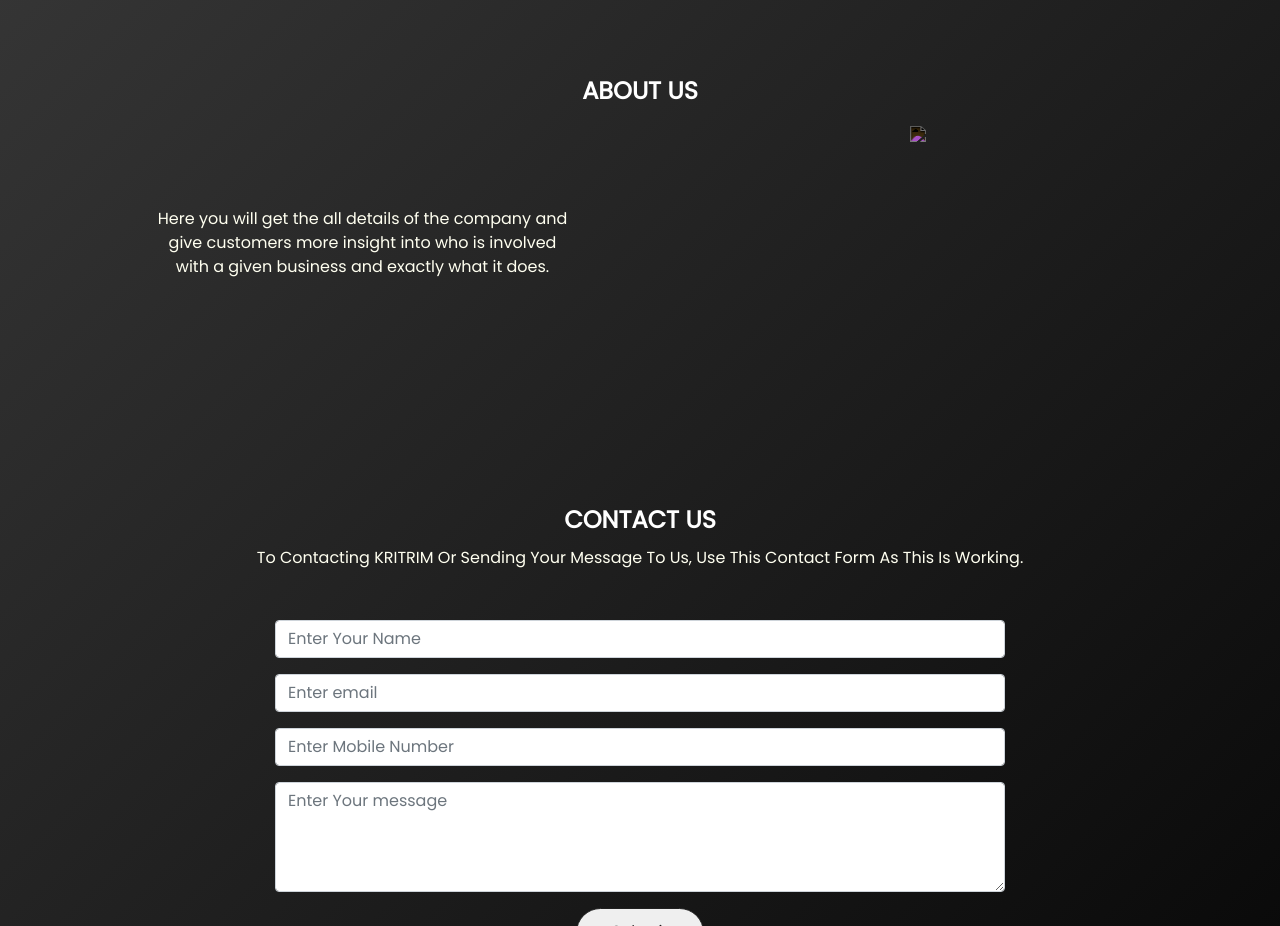
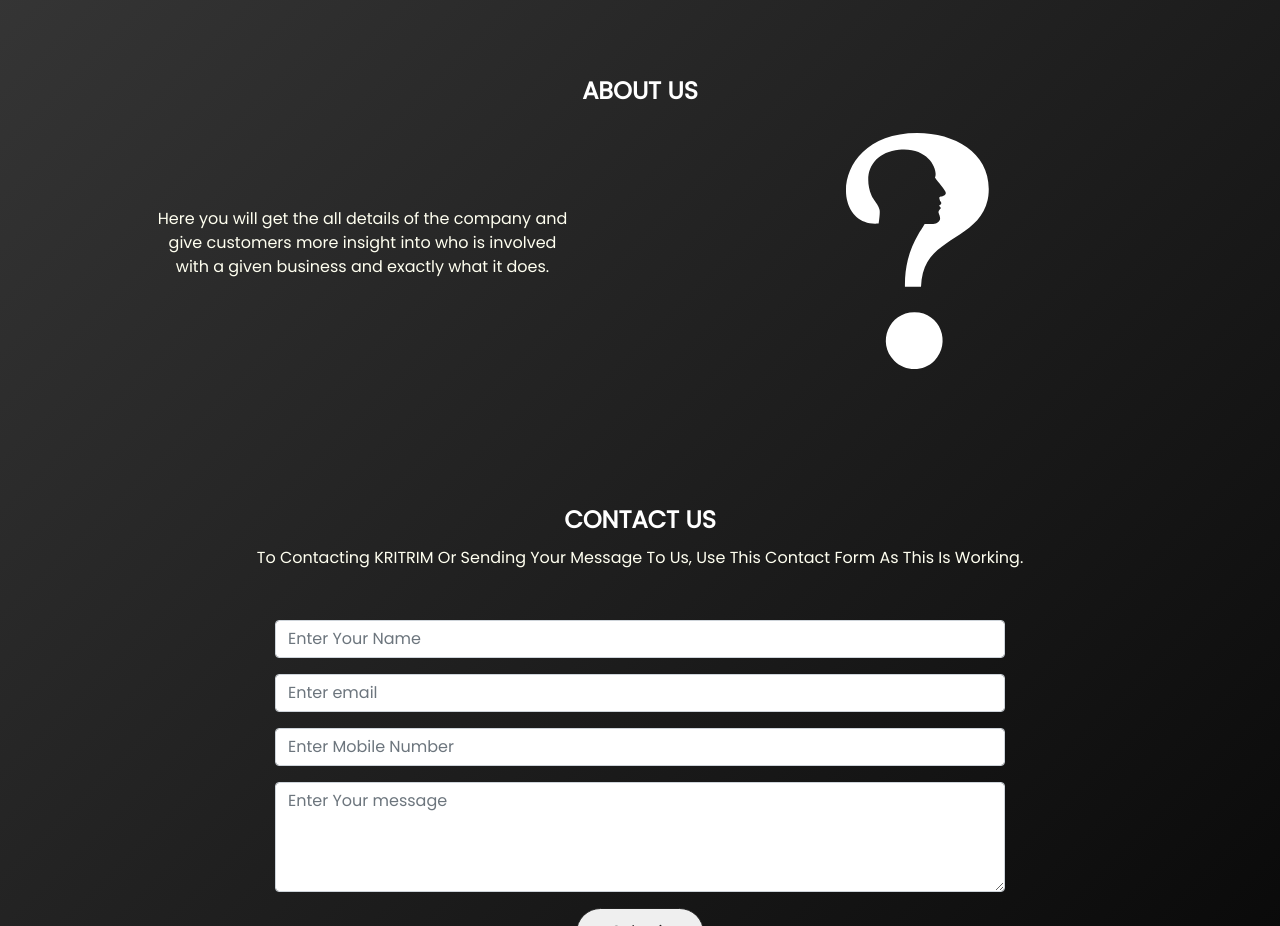
Before and after one commit to imchandra19/kritrim.github.io, a plain HTML site: page index.html in a window 1280 px wide. Shown: the part 1832-2758 px from the top of the page. Drawn offline with nearby package versions, Linux system fonts and the light colour scheme.

Commit message:
Update index.html

```diff
--- a/index.html
+++ b/index.html
@@ -177,7 +177,7 @@
                         <p>Here you will get the all details of the company and  give customers more insight into who is involved with a given business and exactly what it does.</p>
                     </div>
                     <div class="col-lg-6 col-md-12 col-12 about-img">
-                        <img src="./images/cranium-2028555.svg">
+                        <img src="cranium-2028555.svg">
                     </div>
                     </div>
                 </div>
```
